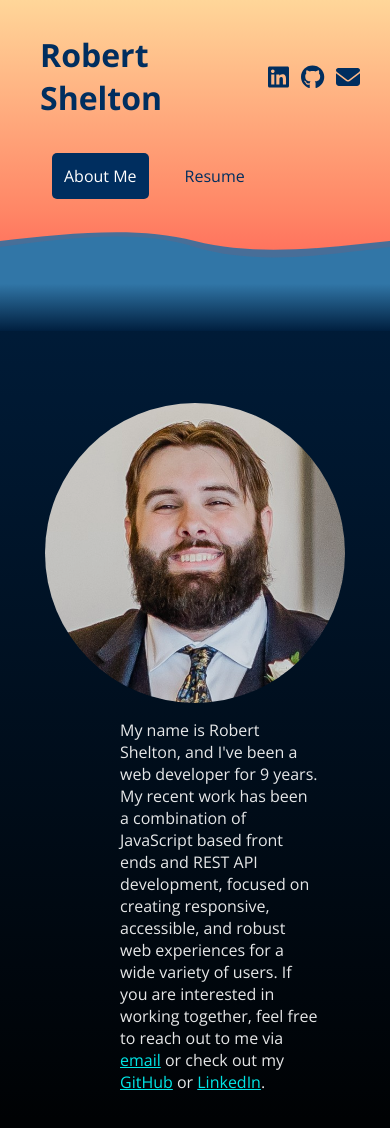
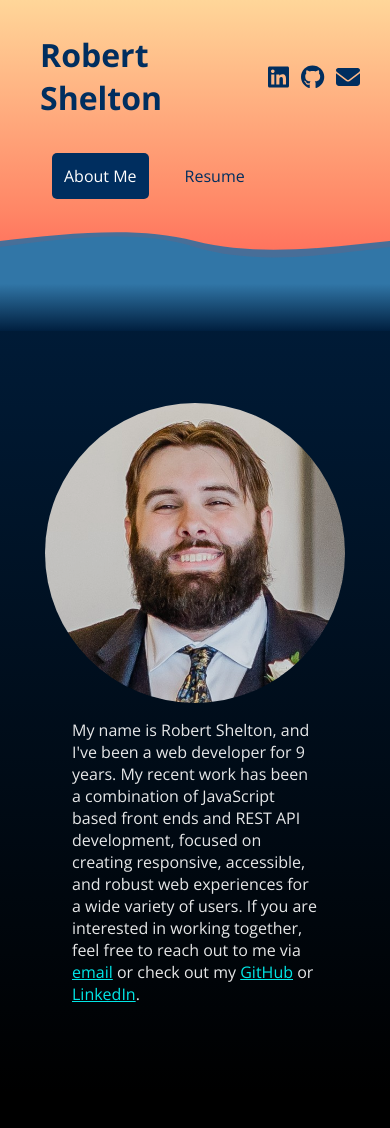
Before and after one commit to RWShelton/rosheltoweb, a Vue app in the folder rosheltoweb/: page /#/ in a window 390 px wide. Shown: the top 1128 px of the page. Built offline with nearby package versions, Linux system fonts and the light colour scheme.

Commit message:
Fixing About Me padding on mobile

```diff
--- a/rosheltoweb/src/pages/AboutMe.vue
+++ b/rosheltoweb/src/pages/AboutMe.vue
@@ -24,6 +24,9 @@
             display:flex;
             justify-content: center;
         }
+        .aboutMeBlurb{
+            padding-left:0px !important;
+        }
     }
     .headshot{
         border-radius: 50%;
```
